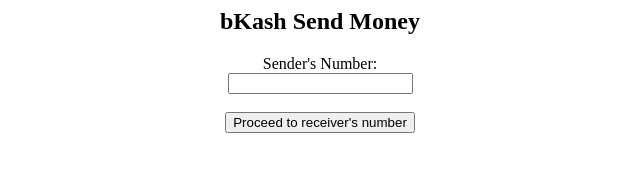
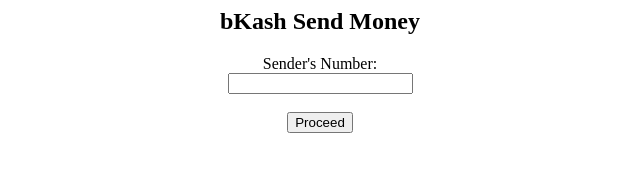
Before and after one commit to NaymulHulk/bKashSendMoney, a plain HTML site: page index.html in a window 1280 px wide. Shown: the whole page, without its empty margins (320-960 px from the left). Drawn offline with Linux system fonts and the light colour scheme.

Commit message:
Update index.html

```diff
--- a/index.html
+++ b/index.html
@@ -13,7 +13,7 @@
   Sender's Number:<br>
   <input type="text" name="Sender's Number" value="">
   <br><br>
-  <button onclick="window.location.href = 'https://naymulhulk.github.io/bKashSendMoney2/';">Proceed to receiver's number</button>
+   <button onclick="window.location.href = 'https://naymulhulk.github.io/bKashSendMoney2/';">Proceed</button>
 
 </form>
 
```
